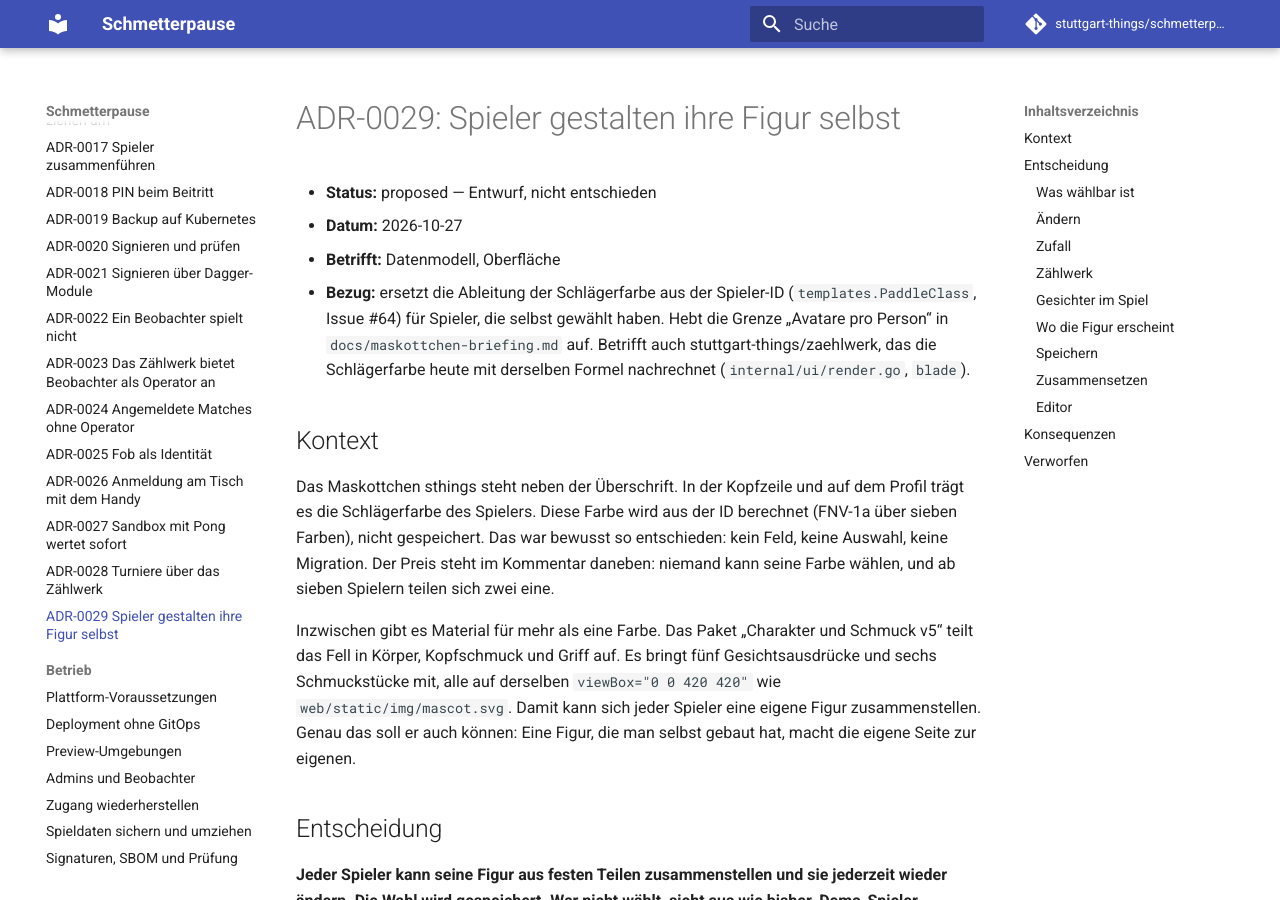
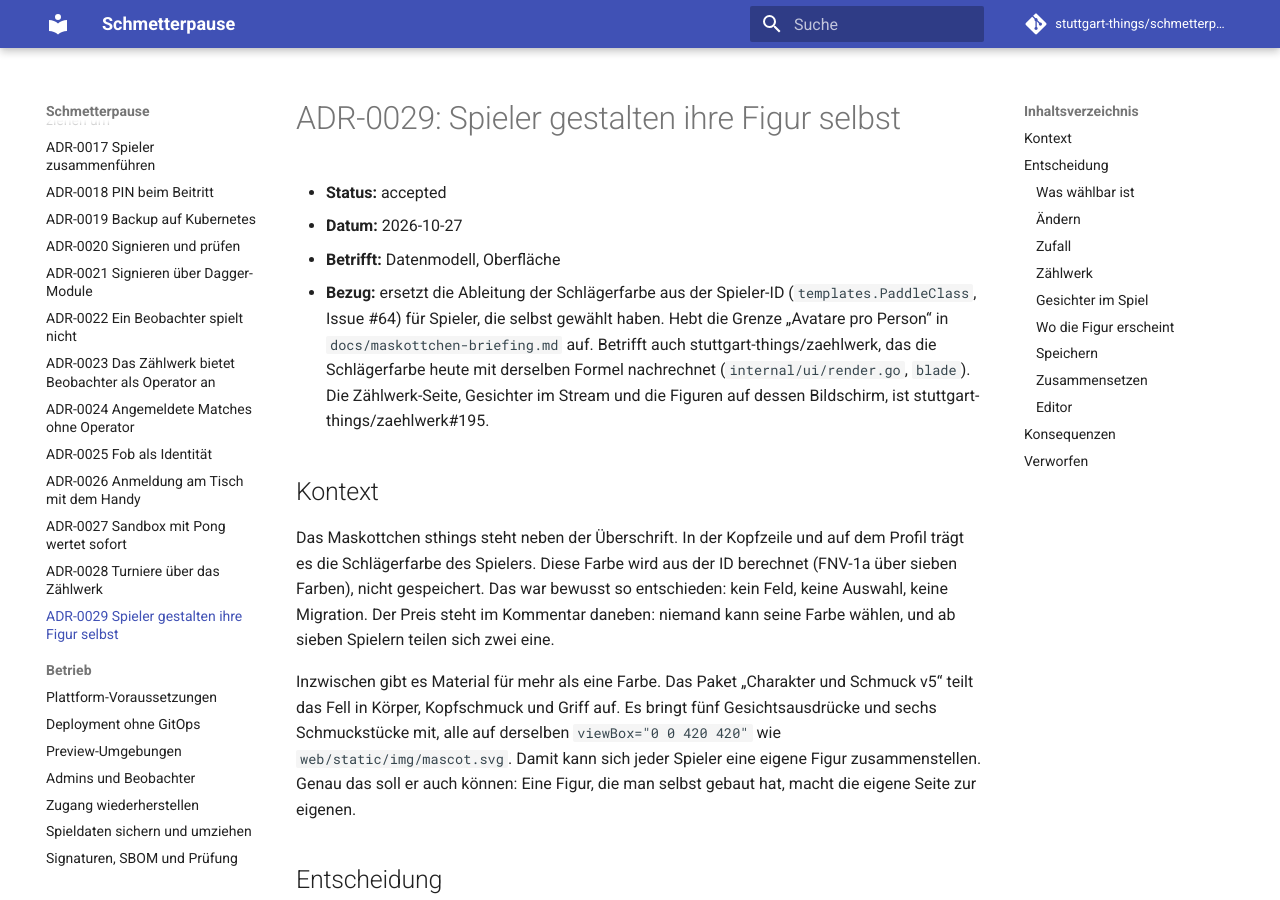
Before and after one commit to stuttgart-things/schmetterpause, an MkDocs documentation site: the page built from docs/adr/0029-spieler-gestalten-ihren-avatar.md, in a window 1280 px wide and 900 px high. Built offline with MkDocs 1.6.1 and Material for MkDocs 9.7.7, drawn with Linux system fonts in a browser that asks for light colours; comment, search, counter and statistics services are not loaded.

Commit message:
docs(adr): accept ADR-0029 (#363)
Players build their own figure, the game picks its face. Shipped in
v0.20.0 and running on the edge; the zaehlwerk side is
stuttgart-things/zaehlwerk#195, now referenced from the ADR.

Co-authored-by: Claude Opus 5.5 <noreply@anthropic.com>

```diff
--- a/docs/adr/0029-spieler-gestalten-ihren-avatar.md
+++ b/docs/adr/0029-spieler-gestalten-ihren-avatar.md
@@ -1,13 +1,15 @@
 # ADR-0029: Spieler gestalten ihre Figur selbst
 
-- **Status:** proposed — Entwurf, nicht entschieden
+- **Status:** accepted
 - **Datum:** 2026-10-27
 - **Betrifft:** Datenmodell, Oberfläche
 - **Bezug:** ersetzt die Ableitung der Schlägerfarbe aus der Spieler-ID
   (`templates.PaddleClass`, Issue #64) für Spieler, die selbst gewählt haben.
   Hebt die Grenze „Avatare pro Person“ in `docs/maskottchen-briefing.md` auf.
   Betrifft auch stuttgart-things/zaehlwerk, das die Schlägerfarbe heute mit
-  derselben Formel nachrechnet (`internal/ui/render.go`, `blade`).
+  derselben Formel nachrechnet (`internal/ui/render.go`, `blade`). Die
+  Zählwerk-Seite, Gesichter im Stream und die Figuren auf dessen Bildschirm,
+  ist stuttgart-things/zaehlwerk#195.
 
 ## Kontext
 
```
Also changed, not shown: docs/adr/index.md (+1 -1 lines).
